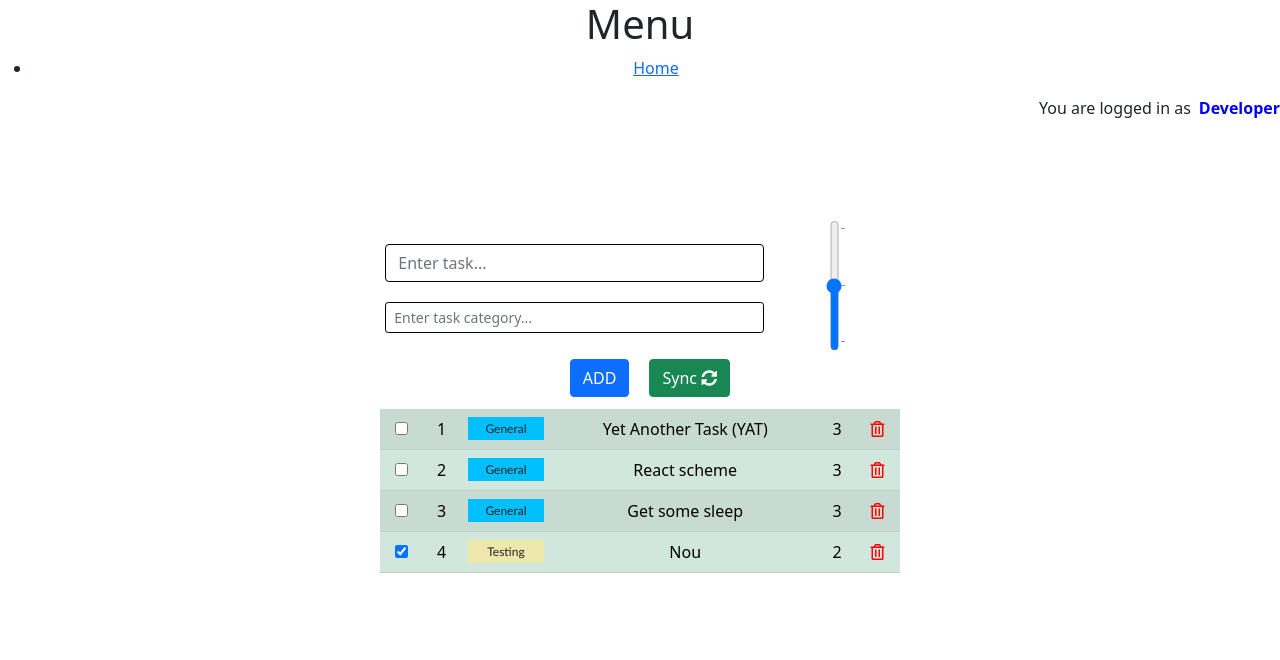
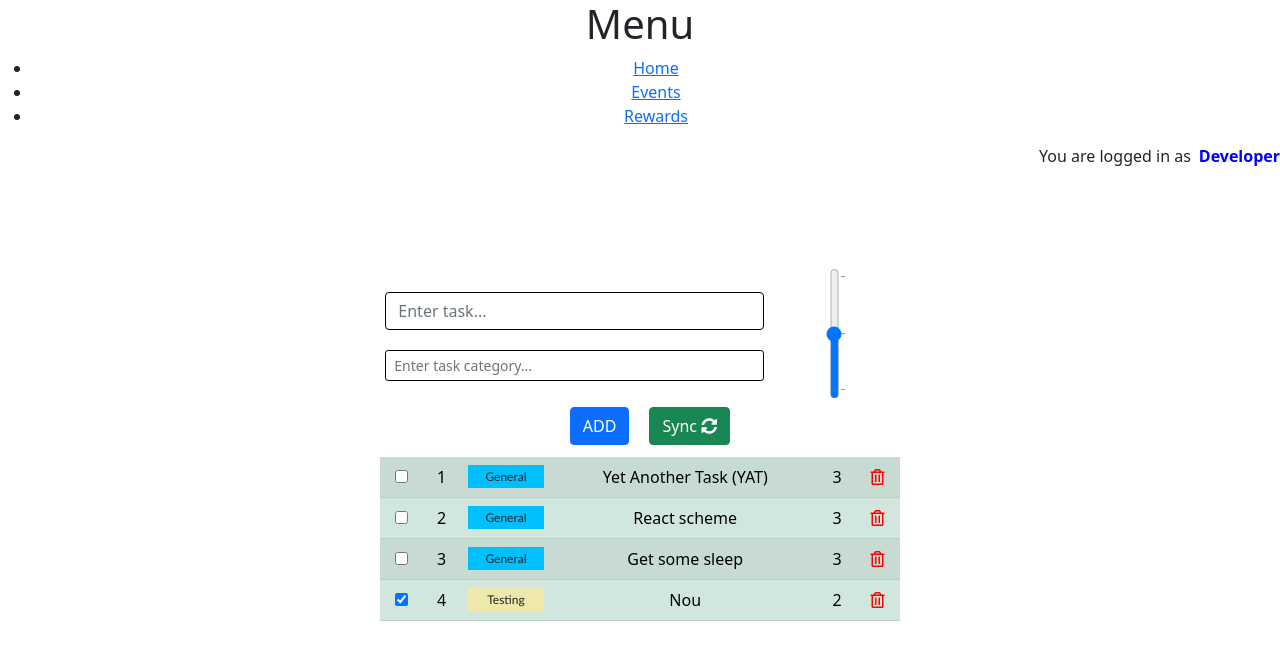
Before and after one commit to craciun-st/project-sandman-unhackables, a React (Create React App) app in the folder react-app/: page / in a window 1280 px wide. Shown: the top 660 px of the page. Built offline with nearby package versions, Linux system fonts and the light colour scheme.

Commit message:
Update MenuItems with new routes

```diff
--- a/react-app/src/App.js
+++ b/react-app/src/App.js
@@ -11,12 +11,23 @@ import {
 
 import ProfilePage from "./ProfilePage";
 
-const MenuItems =
+const MenuItems = [
   {
     title: 'Home',
-    url: '#',
+    url: '/',
+    cName: 'nav-links'
+  },
+  {
+    title: 'Events',
+    url: '/events',
+    cName: 'nav-links'
+  },
+  {
+    title: 'Rewards',
+    url: '/rewards',
     cName: 'nav-links'
   }
+]
 
 
 var taskData = [
@@ -236,8 +247,11 @@ function App() {
           <nav>
             <h1 className="nav-logo">Menu </h1>
             <ul>
-              <li><a className={MenuItems.cName} href={MenuItems.url}>{MenuItems.title}</a></li>
-
+              {MenuItems.map(
+                (menuItem, index) => (
+                <li key={index}><a className={menuItem.cName} href={menuItem.url}>{menuItem.title}</a></li>
+                )
+              )}
             </ul>
           </nav>
         </div>
```
